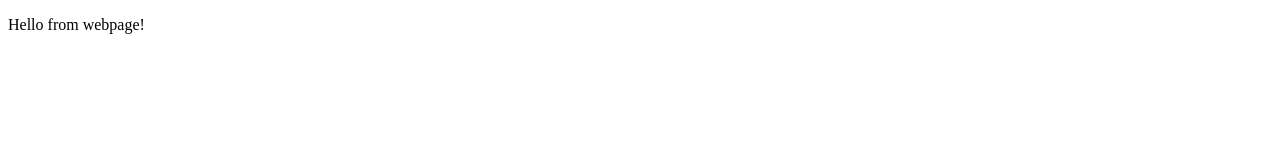
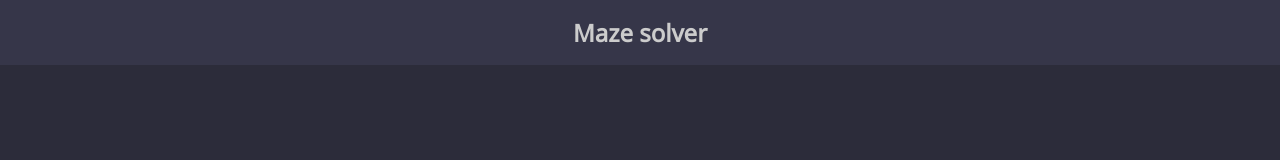
Before and after one commit to arcamp0130/search-in-maze, a website: page public/index.html in a window 1280 px wide. Drawn offline with Linux system fonts and the light colour scheme.

Commit message:
feat: Using 'noto sans' font. Styling header, colors and removing footer

```diff
--- a/public/index.html
+++ b/public/index.html
@@ -5,15 +5,17 @@
     <meta charset="UTF-8">
     <meta name="viewport" content="width=device-width, initial-scale=1.0">
     <link rel="stylesheet" href="styles.css">
+    <link rel="preconnect" href="https://fonts.googleapis.com">
+    <link rel="preconnect" href="https://fonts.gstatic.com" crossorigin>
+    <link href="https://fonts.googleapis.com/css2?family=Noto+Sans:ital@0;1&display=swap" rel="stylesheet">
     <title>Solving a Maze</title>
 </head>
 
 <body>
-    <header></header>
-    <main>
-        <p>Hello from webpage!</p>
-    </main>
-    <footer></footer>
+    <header>
+        <h1>Maze solver</h1>
+    </header>
+    <main></main>
 </body>
 
 <script type="module" src="./js/entry.js"></script>
--- a/public/styles.css
+++ b/public/styles.css
@@ -0,0 +1,28 @@
+* {
+  font-family: "Noto Sans", sans-serif;
+  font-optical-sizing: auto;
+  font-weight: 400;
+  font-style: normal;
+  font-variation-settings:
+    "wdth" 100;
+}
+
+body {
+    margin: 0;
+    padding: 0;
+    background-color: hsl(240, 14%, 20%);
+    color: hsl(0, 0%, 80%);
+}
+
+header {
+    background-color: hsl(240, 15%, 25%);
+    margin: 0 0 0.5rem 0;
+}
+
+header > h1{
+    text-align: center;
+    font-size: 1.5rem;
+    font-weight: 600;
+    padding: 1rem 0;
+    margin: 0;
+}
```
